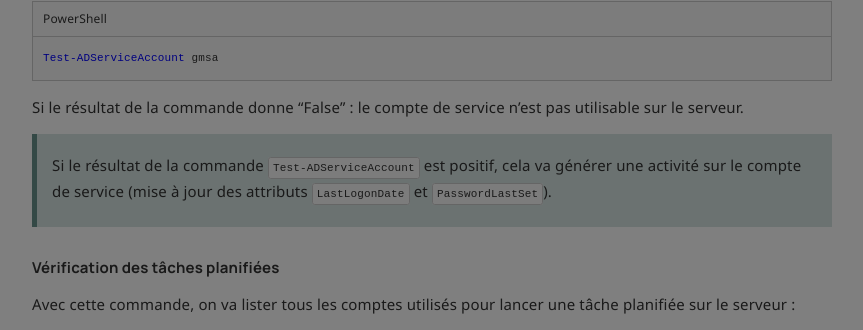
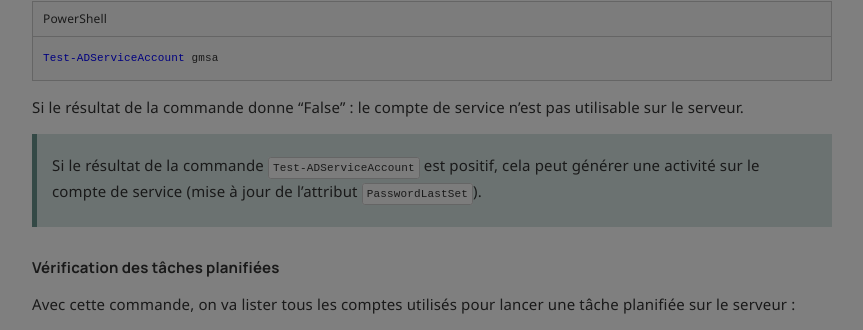
Before and after one commit to leobouard/leobouard.github.io, a Jekyll site: the page built from _posts/2025-06-02-fin-de-vie-gmsa.md, in a window 1280 px wide and 900 px high, scrolled down 1380 px. Shown: the part 105-435 px from the top of the window, without its empty margins (208-1071 px from the left). Built offline with Jekyll 4.4.1, drawn with Linux system fonts in a browser that asks for light colours; nearby versions of some CDN libraries; some web fonts are replaced; comment, search, counter and statistics services are not loaded.

Commit message:
Update 2025-06-02-fin-de-vie-gmsa.md

```diff
--- a/_posts/2025-06-02-fin-de-vie-gmsa.md
+++ b/_posts/2025-06-02-fin-de-vie-gmsa.md
@@ -51,7 +51,7 @@ Test-ADServiceAccount gmsa
 
 Si le résultat de la commande donne "False" : le compte de service n'est pas utilisable sur le serveur.
 
-> Si le résultat de la commande `Test-ADServiceAccount` est positif, cela va générer une activité sur le compte de service (mise à jour des attributs `LastLogonDate` et `PasswordLastSet`).
+> Si le résultat de la commande `Test-ADServiceAccount` est positif, cela peut générer une activité sur le compte de service (mise à jour de l'attribut `PasswordLastSet`).
 
 #### Vérification des tâches planifiées
 
```
